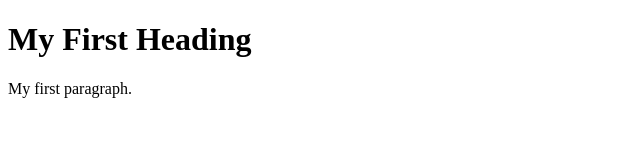
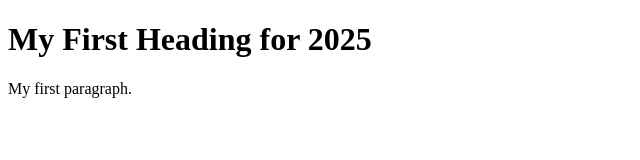
Before and after one commit to caerin/git-demo, a plain HTML site: page web/index.html in a window 1280 px wide. Shown: the whole page, without its empty margins (0-640 px from the left). Drawn offline with Linux system fonts and the light colour scheme.

Commit message:
updating index file in github

```diff
--- a/web/index.html
+++ b/web/index.html
@@ -2,7 +2,7 @@
 <html>
 <body>
 
-<h1>My First Heading</h1>
+<h1>My First Heading for 2025</h1>
 <p>My first paragraph.</p>
 
 </body>
```
